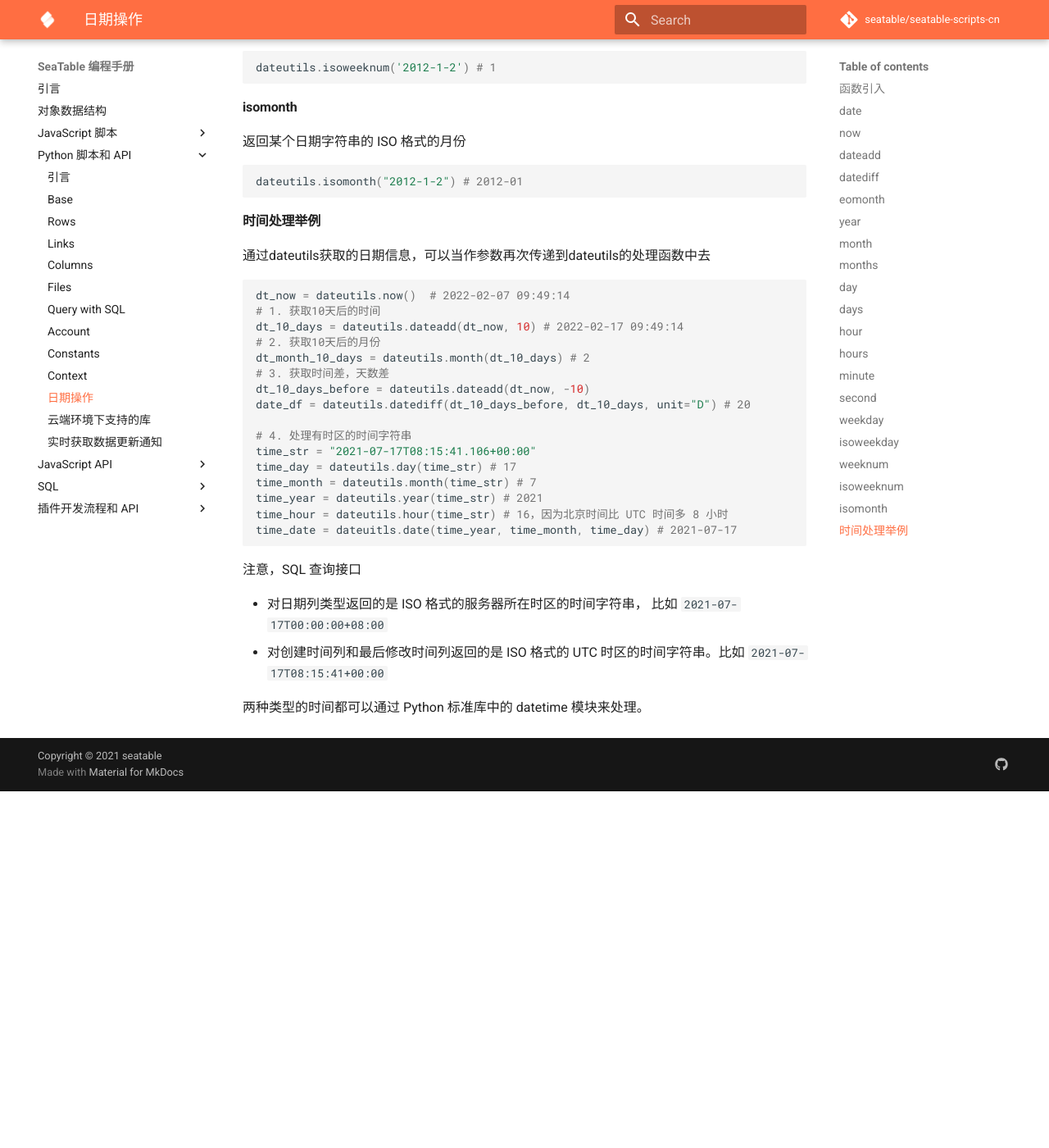
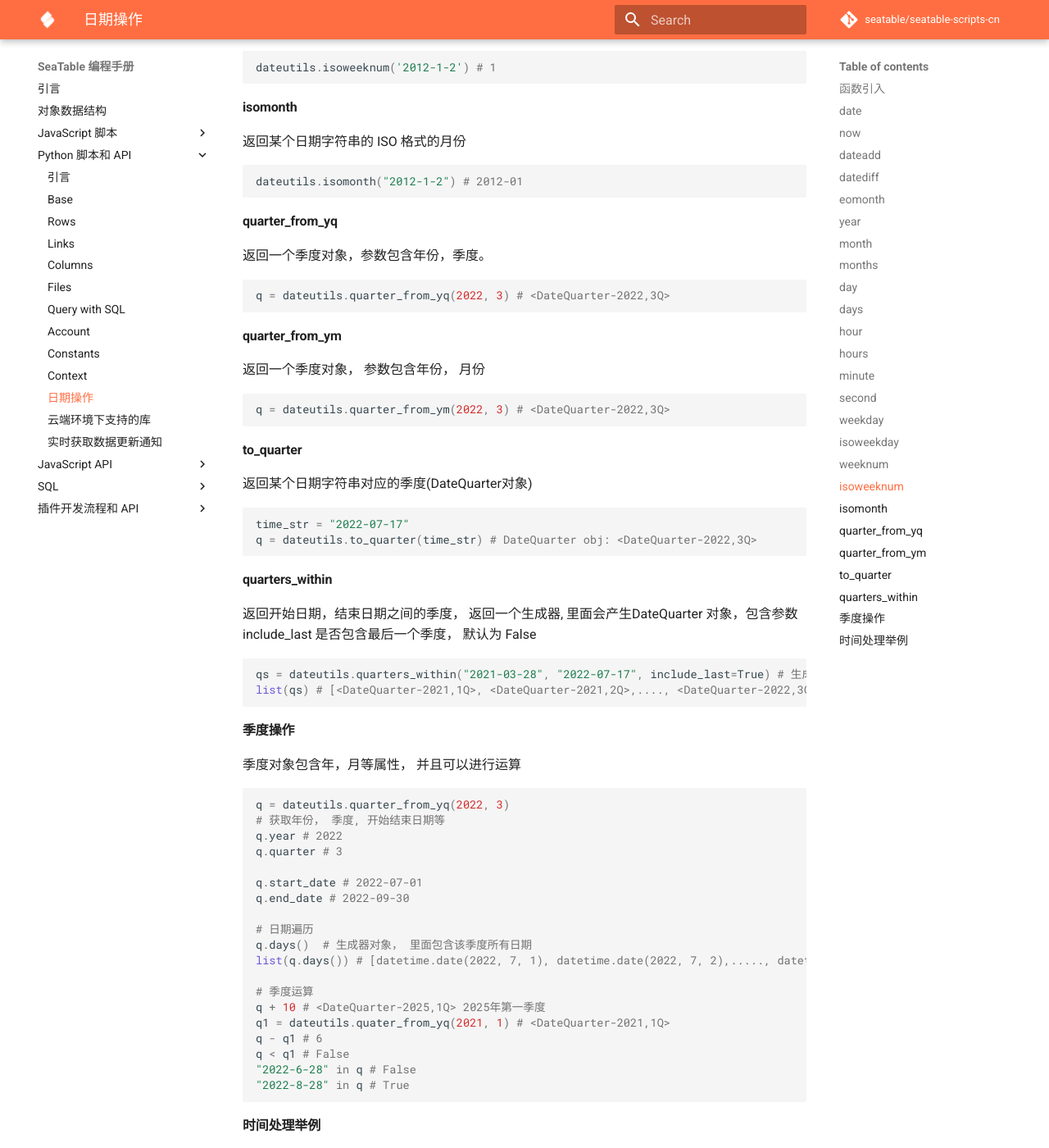
Before and after one commit to seatable/seatable-scripts-cn, an MkDocs documentation site: the page built from manual/python/dateutils.md, in a window 1280 px wide and 1400 px high, scrolled down 3375 px. Shown: the whole window at 82% size. Built offline with MkDocs 1.6.1 and Material for MkDocs 9.7.7, drawn with Linux system fonts in a browser that asks for light colours; comment, search, counter and statistics services are not loaded; before the commit the page ends 4340 px from its top, so only the background shows below that.

Commit message:
Update dateutils.md

````diff
--- a/manual/python/dateutils.md
+++ b/manual/python/dateutils.md
@@ -189,6 +189,66 @@ dateutils.isoweeknum('2012-1-2') # 1
 dateutils.isomonth("2012-1-2") # 2012-01
 ~~~
 
+#### quarter_from_yq
+
+返回一个季度对象，参数包含年份，季度。
+
+```python
+q = dateutils.quarter_from_yq(2022, 3) # <DateQuarter-2022,3Q>
+```
+
+#### quarter_from_ym
+
+返回一个季度对象， 参数包含年份， 月份
+
+```python
+q = dateutils.quarter_from_ym(2022, 3) # <DateQuarter-2022,3Q>
+```
+
+#### to_quarter
+
+返回某个日期字符串对应的季度(DateQuarter对象)
+
+```python
+time_str = "2022-07-17"
+q = dateutils.to_quarter(time_str) # DateQuarter obj: <DateQuarter-2022,3Q>
+```
+
+#### quarters_within
+
+返回开始日期，结束日期之间的季度， 返回一个生成器, 里面会产生DateQuarter 对象，包含参数 include_last 是否包含最后一个季度， 默认为 False
+
+```python
+qs = dateutils.quarters_within("2021-03-28", "2022-07-17", include_last=True) # 生成器
+list(qs) # [<DateQuarter-2021,1Q>, <DateQuarter-2021,2Q>,...., <DateQuarter-2022,3Q>]
+```
+
+#### 季度操作
+
+季度对象包含年，月等属性， 并且可以进行运算
+
+```python
+q = dateutils.quarter_from_yq(2022, 3)
+# 获取年份， 季度, 开始结束日期等
+q.year # 2022
+q.quarter # 3
+
+q.start_date # 2022-07-01
+q.end_date # 2022-09-30
+
+# 日期遍历
+q.days()  # 生成器对象， 里面包含该季度所有日期
+list(q.days()) # [datetime.date(2022, 7, 1), datetime.date(2022, 7, 2),....., datetime.date(2022, 9, 30)]
+
+# 季度运算
+q + 10 # <DateQuarter-2025,1Q> 2025年第一季度
+q1 = dateutils.quater_from_yq(2021, 1) # <DateQuarter-2021,1Q>
+q - q1 # 6
+q < q1 # False
+"2022-6-28" in q # False
+"2022-8-28" in q # True
+```
+
 #### 时间处理举例
 
 通过dateutils获取的日期信息，可以当作参数再次传递到dateutils的处理函数中去
````
